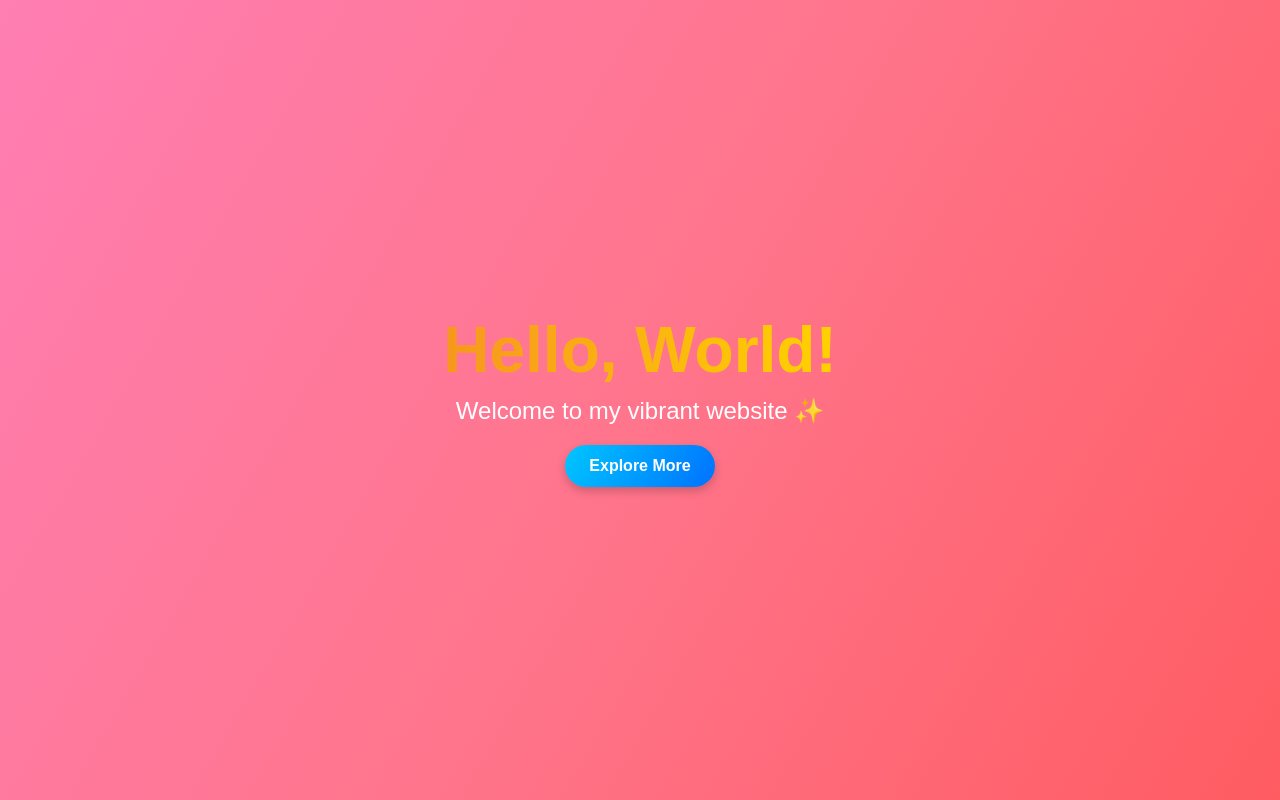
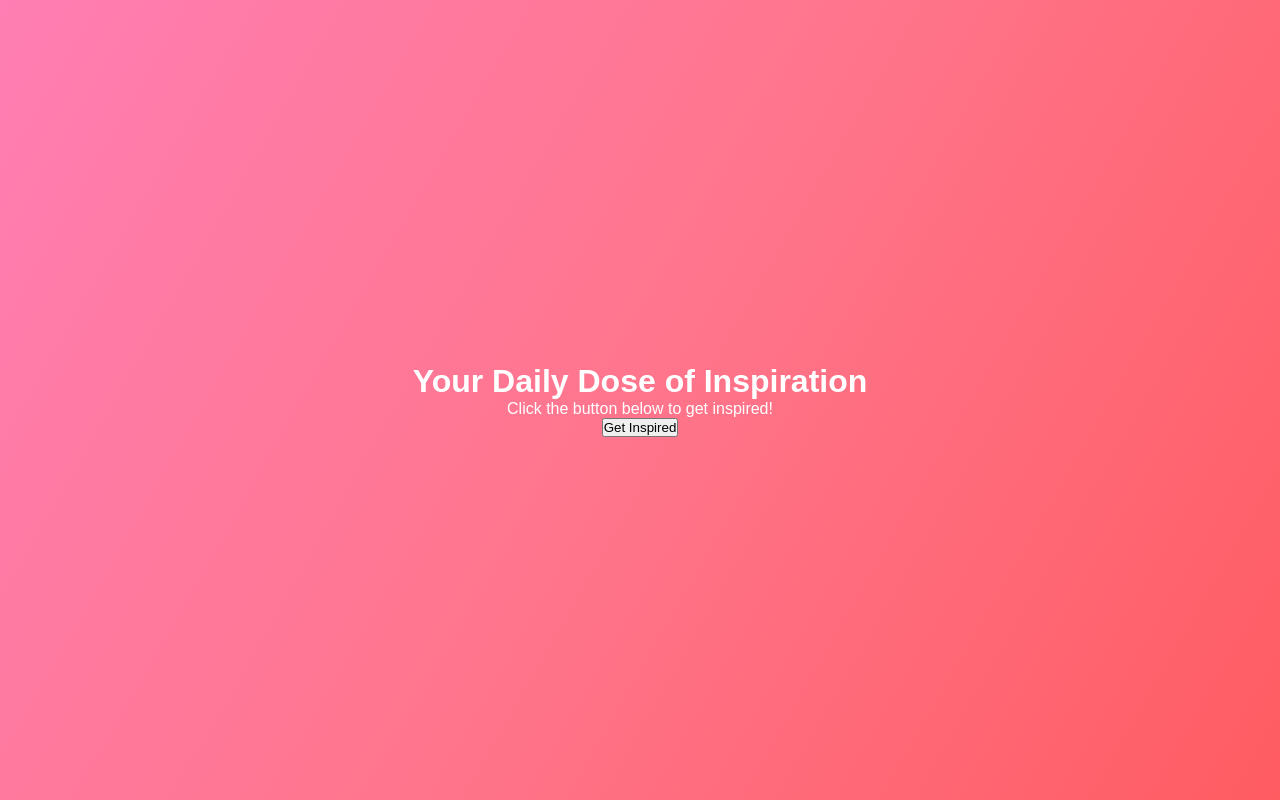
Before and after one commit to Ansh339412/deploy-1test, a plain HTML site: page index.html in a window 1280 px wide. Drawn offline with Linux system fonts and the light colour scheme.

Commit message:
Update index.html

```diff
--- a/index.html
+++ b/index.html
@@ -3,14 +3,14 @@
 <head>
   <meta charset="UTF-8">
   <meta name="viewport" content="width=device-width, initial-scale=1.0">
-    <title>Animated Hello World</title>
+  <title>Inspiration for Your Day</title>
   <link rel="stylesheet" href="styles.css">
 </head>
 <body>
   <div class="container">
-        <h1 class="hello">Hello, World!</h1>
-        <p class="subtitle">Welcome to my vibrant website ✨</p>
-        <button class="cta-button">Explore More</button>
+    <h1 class="title">Your Daily Dose of Inspiration</h1>
+    <p id="quote" class="quote">Click the button below to get inspired!</p>
+    <button id="generateQuote" class="btn">Get Inspired</button>
   </div>
   <script src="script.js"></script>
 </body>
```
Lines whose indentation alone changed are shown as unchanged.
